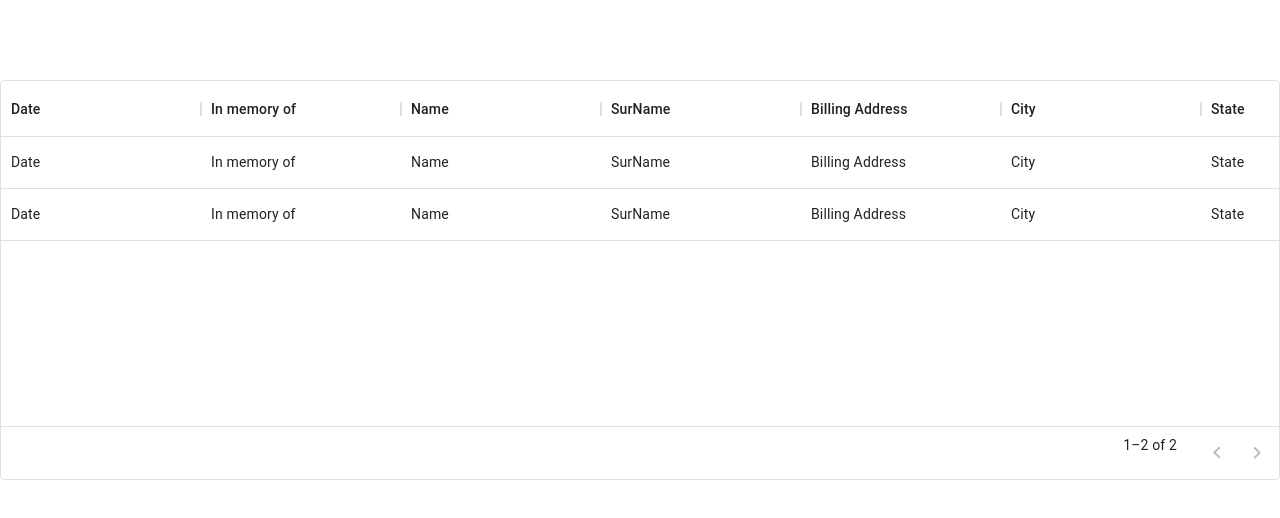
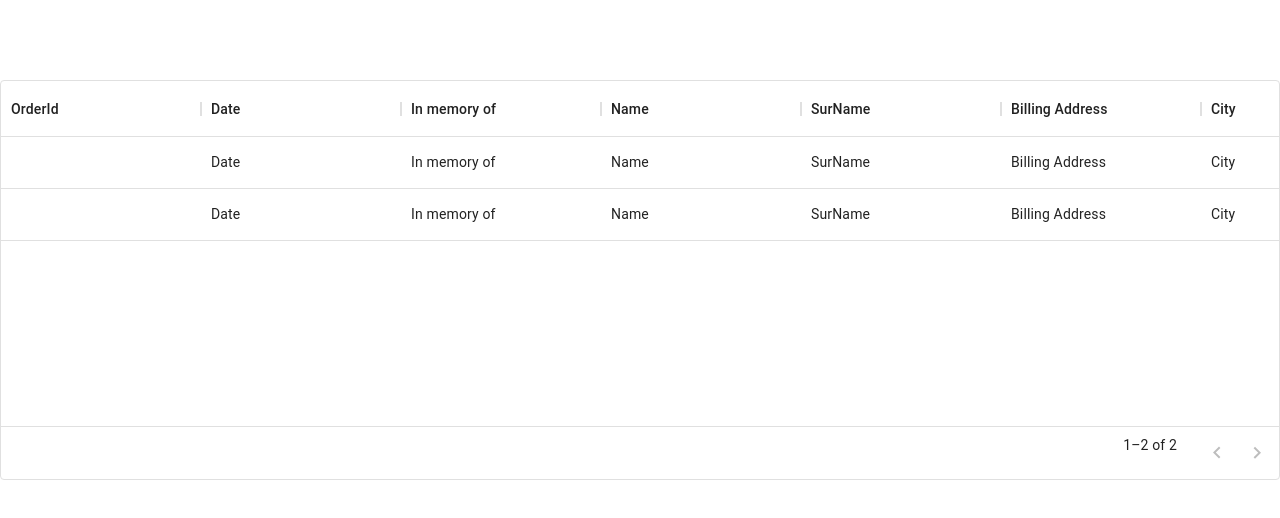
Before and after one commit to ThapaRh/Univent_fullSTack, a React (Create React App) app in the folder my-app/: page /usersTable in a window 1280 px wide. Shown: the top 518 px of the page. Built offline with nearby package versions, Linux system fonts and the light colour scheme; a web font is replaced by a local one; what react-swipeable-views-utils would draw is missing.

Commit message:
Update AllUserTables.jsx

```diff
--- a/my-app/src/Table/Pages/AllUserTables.jsx
+++ b/my-app/src/Table/Pages/AllUserTables.jsx
@@ -20,16 +20,37 @@ function AllUserTables(){
     const [deleteId,setDeleteId]=useState();
     const [updateData,setUpdateData]=useState();
     const DeleteTableData = (id)=>()=>{
-      console.log(id)
+      console.log(id);
       setDeleteId(id);//make fetch call to delete from backend
       setUserData((prevUserData)=>
       prevUserData.filter(
         (user)=>user.OrderId!==id))
     }
 
+    //handle the table data update
+    const handleCellEdit = (params) => {
+        const {field,id,value} = params
+        console.log(params);
+
+        setUpdateData([field,id,value]);//make fetch call to do the update
+    //   fetch(`api/updateUserData?id=${id}&field=${field}&value=${value}`)
+    // .then((response) => response.json())
+    // .then((data) => console.log(data))
+    // .catch((error) => console.log(error));
+
+      setUserData((prevUserData) =>
+      prevUserData.map((user) =>
+        user.OrderId === id ? { ...user, [field]: value } : user
+      )
+    );
+    console.log(userData);
+
+    }
+
 
 
     const columns = [
+        { field: "OrderID", headerName: "OrderId", width: 200, editable: false},
         { field: "OrderDate", headerName: "Date", width: 200, editable: true },
         { field: "CustomerNote", headerName: "In memory of", width: 200, editable: true },
         { field: "FirstName", headerName: "Name", width: 200, editable: true },
@@ -66,6 +87,7 @@ function AllUserTables(){
           columns={columns}
           pageSize={7}
           rowsPerPageOptions={[7]}
+          onCellEditCommit={handleCellEdit}
         /> }
       </div>
     )
```
